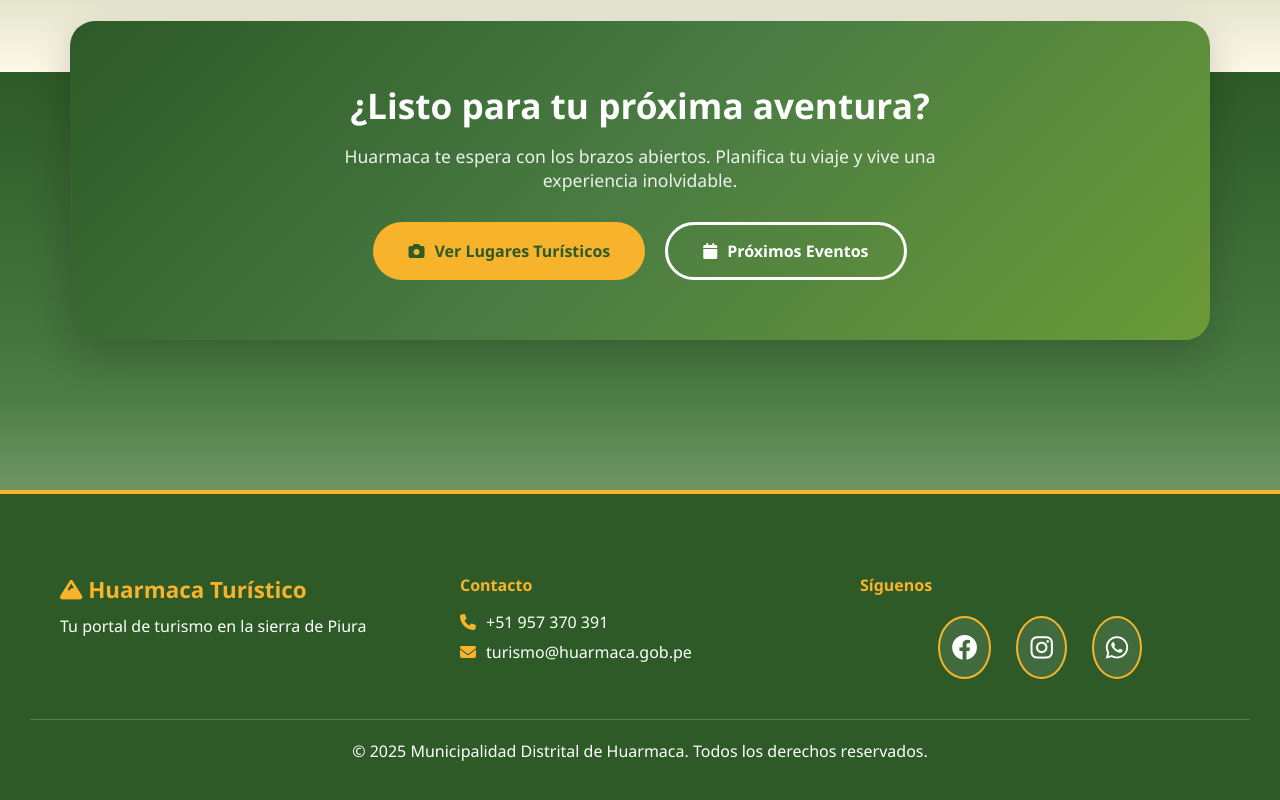
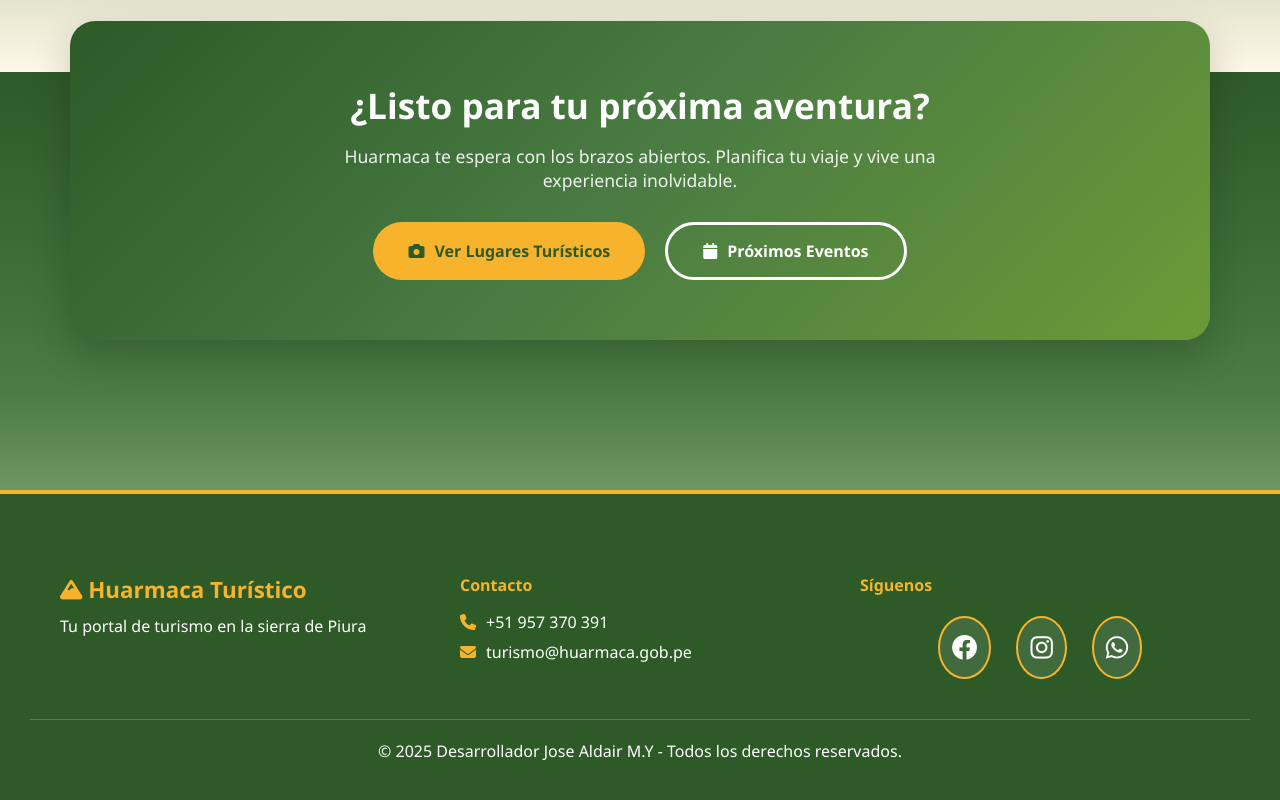
Before and after one commit to DRAKENjm/Turismo_Huarmaca, a plain HTML site: page index.html in a window 1280 px wide. Shown: the part 2328-3128 px from the top of the page. Drawn offline with Linux system fonts and the light colour scheme.

Commit message:
Update index.html

```diff
--- a/index.html
+++ b/index.html
@@ -290,7 +290,7 @@
             </div>
         </div>
         <div class="footer-bottom">
-            <p>&copy; 2025 Municipalidad Distrital de Huarmaca. Todos los derechos reservados.</p>
+            <p>&copy; 2025 Desarrollador Jose Aldair M.Y - Todos los derechos reservados.</p>
         </div>
     </footer>
 
```
